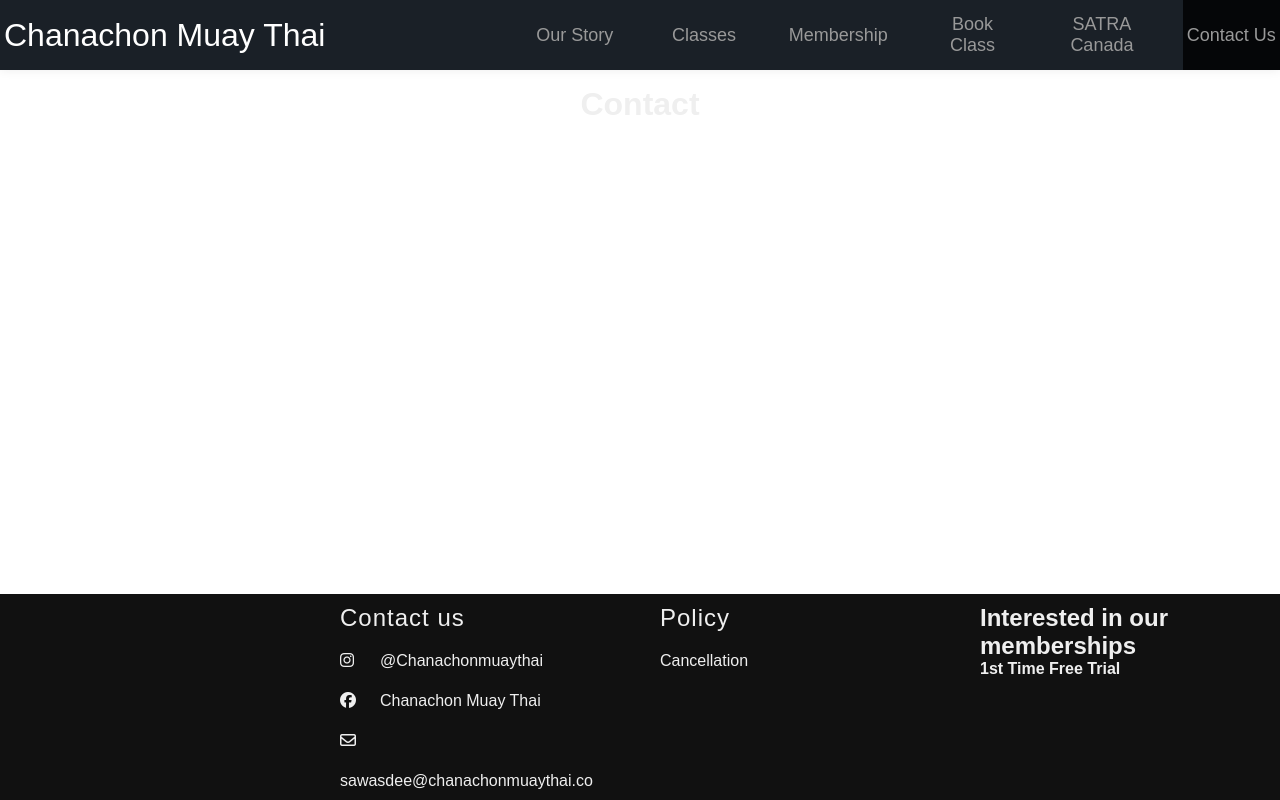
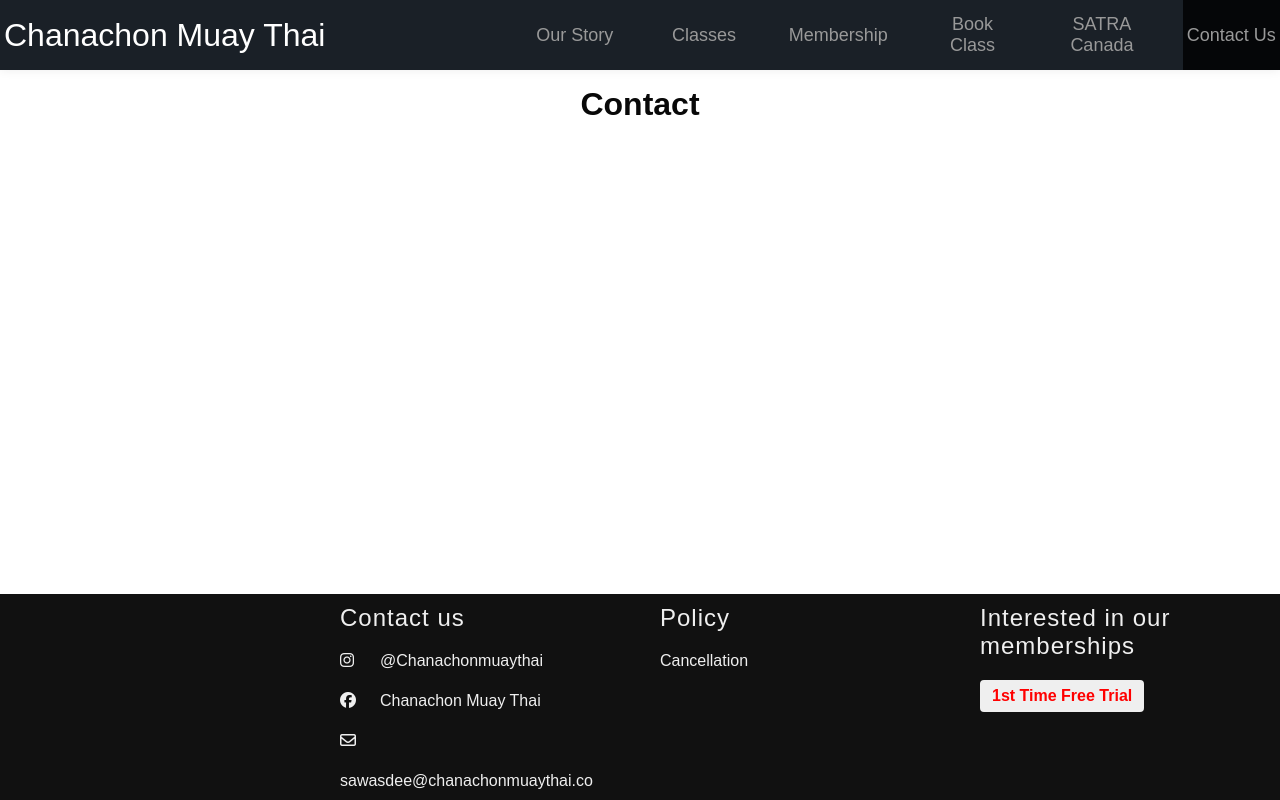
Before and after one commit to k-kornmanakij/chanachonmuaythai, a React (Create React App) app: page /contact in a window 1280 px wide. Built offline with nearby package versions, Linux system fonts and the light colour scheme.

Commit message:
finished Free Trial button

```diff
--- a/src/Components/Footer.css
+++ b/src/Components/Footer.css
@@ -1,7 +1,6 @@
 *{
     margin: 0;
     padding: 0;
-    color: #efefef;
     box-sizing: border-box;
     font-family: 'Poppins', sans-serif;
 }
@@ -18,15 +17,18 @@
 }
 /* column 2 */
 .col-2 h2{
+    color: #efefef;
     font-size: 1.5rem;
     font-weight: 300;
     letter-spacing: 1px;
     text-transform: none;
 }
 .col-2 .content{
+    color: #efefef;
     margin: 20px 0 0 0;
 }
 .col-2 .content span{
+    color: #efefef;
     height: 40px;
     width: 40px;
     background: #111;
@@ -34,6 +36,7 @@
 
 /* column 3 */
 .col-3 h2 {
+    color: #efefef;
     font-size: 1.5rem;
     font-weight: 300;
     letter-spacing: 1px;
@@ -41,6 +44,37 @@
     margin-bottom: 20px;
 }
 .col-3 a {
+    color: #efefef;
     text-decoration: none;
 }
 /* column 4 */
+.col-4 h2 {
+    color: #efefef;
+    font-size: 1.5rem;
+    font-weight: 300;
+    letter-spacing: 1px;
+    text-transform: none;
+    margin-bottom: 20px;
+}
+.trial-link {
+    display: inline-block;
+    /* Ensure the link takes the size of its content */
+    text-decoration: none;
+    /* Remove default underline */
+    border: 2px solid #efefef;
+    /* Add border */
+    padding: 5px 10px;
+    /* Add padding for better appearance */
+    border-radius: 4px;
+    /* Add border radius for rounded corners */
+    color: red;
+    /* Change text color to red */
+    background-color: #efefef;
+}
+
+.trial-link:hover {
+    background-color: #efefef;
+    /* Change background color on hover */
+    color: #333;
+    /* Change text color on hover */
+}
--- a/src/Components/Footer.js
+++ b/src/Components/Footer.js
@@ -33,7 +33,9 @@
 
       <div className='col-4'>
         <h2>Interested in our memberships</h2>
-        <h4>1st Time Free Trial</h4>
+        <a href='#' className='trial-link'>
+          <h4>1st Time Free Trial</h4>
+        </a>
       </div>
     </div>
 
```
